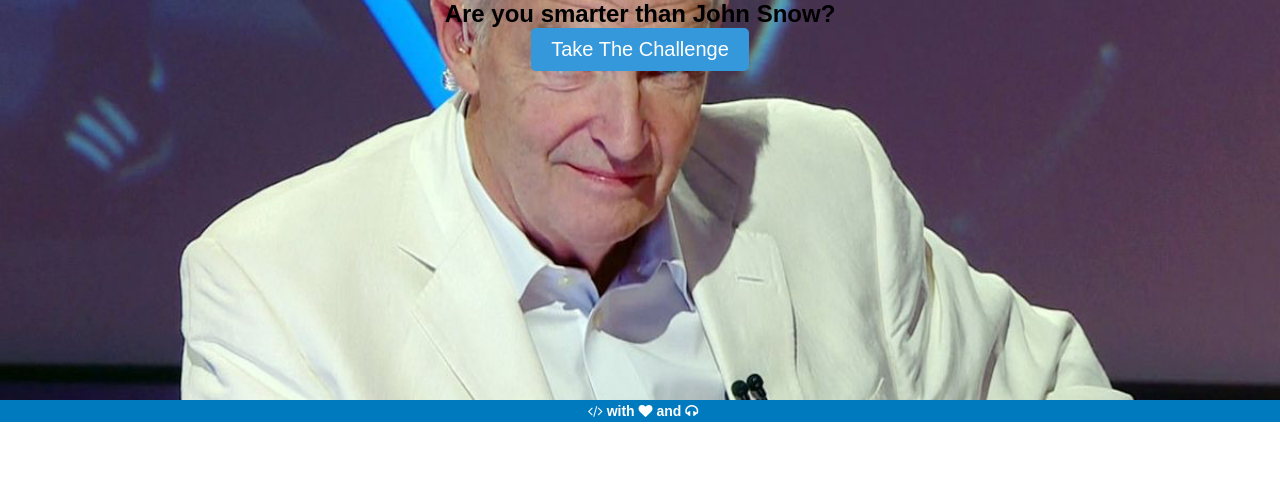
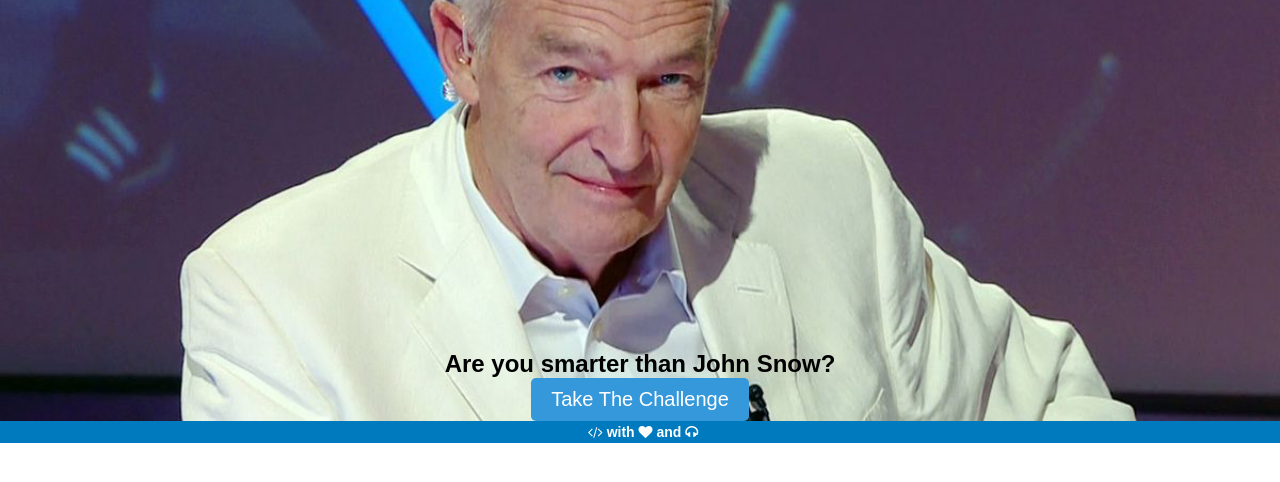
Before and after one commit to matmenzl/wdi-project-1, a PHP site: page /home.html in a window 1280 px wide. Shown: the part 48-530 px from the top of the page. Run offline with PHP 8.4, Linux system fonts and the light colour scheme; some libraries are stand-ins or nearby versions; some web fonts are replaced.

Commit message:
changed hero image from fix height to padding

```diff
--- a/css/style.css
+++ b/css/style.css
@@ -2,8 +2,8 @@
   background-image: url("../images/john_snow_start_1200.png");
   width: 100%;
   background-size:cover;
-  height: 400px;
   background-position: center center;
+  padding-top:350px;
 }
 
 body {
@@ -21,7 +21,6 @@ header {
   font-size: 24px;
   font-weight:bold;
   }
-}
 
 .heroInfo {
   padding-top: 9em;
--- a/home.html
+++ b/home.html
@@ -70,7 +70,7 @@
 
     <div class="bumper" id="#">
       <div id="bumper">Enough News for Today</div>
-      <div id="score">Score</div>
+      <div id="score"></div>
       <li class="displayUserWins">You <br><span id="userWins">0</span></li>
       <li class="displayJonWins">Jon <br><span id="jonWins">0</span></li>
       <li>Would you like a ping from John when he wants to play again? No Problem, just leave your number:</li>
```
